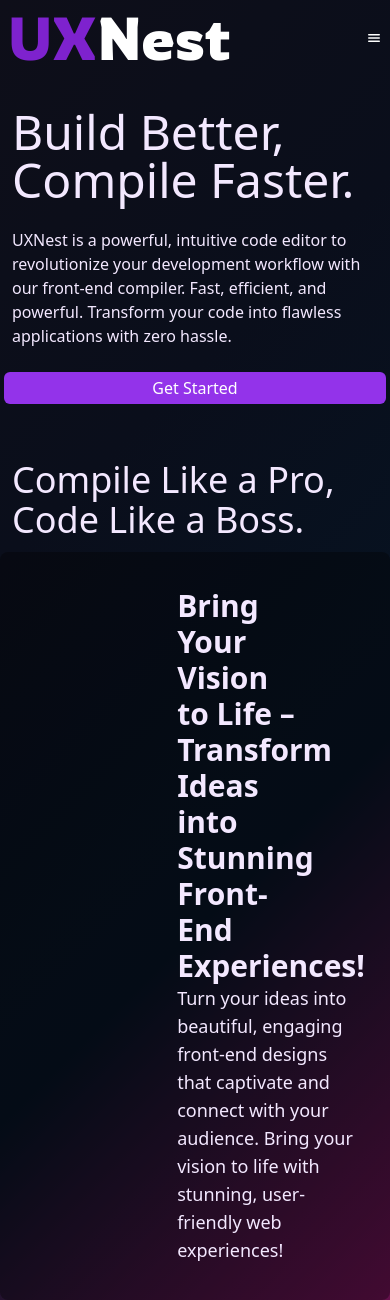
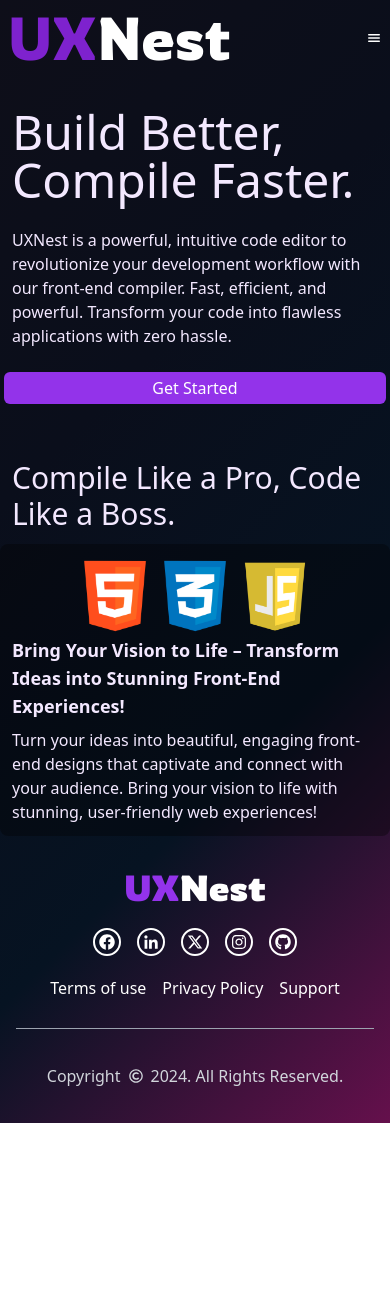
Before and after one commit to yashvardhannautiyal/UXNest, a React (Vite) app: page / in a window 390 px wide. After the commit the page ends 1123 px from the top, so only its background shows below. Built offline with nearby package versions, Linux system fonts and the light colour scheme.

Commit message:
footer edited

```diff
--- a/src/Components/Footer/Footer.jsx
+++ b/src/Components/Footer/Footer.jsx
@@ -1,7 +1,66 @@
-const Footer =()=>{
-    return (
-        <></>
-    )
-}
+import React from "react";
+import { FaFacebook } from "react-icons/fa";
+import { FaInstagram } from "react-icons/fa6";
+import { FaRegCopyright } from "react-icons/fa";
+import { GrLinkedinOption } from "react-icons/gr";
+import { FaXTwitter } from "react-icons/fa6";
+import { FaGithub } from "react-icons/fa";
+const Footer = () => {
+  return (
+    <>
+      <footer className=" px-4 md:px-16 lg:px-28 py-8 text-white">
+        <div>
+          <h1 className="font-bold font-navLogo text-4xl text-center">
+            <span className="text-purple-600">UX</span>Nest
+          </h1>
+        </div>
+        <div>
+          <div className="p-5 font-medium sm:text-2xl">
+            <ul className="flex space-x-4 justify-center text-center">
+              <li>
+                <div className="border-2 border-white p-1 sm:m-2 rounded-full hover:bg-white hover:text-black hover:cursor-pointer">
+                  <FaFacebook />
+                </div>
+              </li>
+              <li>
+                <div className="border-2 border-white p-1 sm:m-2 rounded-full hover:bg-white hover:text-black hover:cursor-pointer">
+                  <GrLinkedinOption />
+                </div>
+              </li>
+              <li>
+                <div className="border-2 border-white p-1 sm:m-2 rounded-full hover:bg-white hover:text-black hover:cursor-pointer">
+                  <FaXTwitter />
+                </div>
+              </li>
+              <li>
+                <div className="border-2 border-white p-1 sm:m-2 rounded-full hover:bg-white hover:text-black hover:cursor-pointer">
+                  <FaInstagram />
+                </div>
+              </li>
+              <li>
+                <div className="border-2 border-white p-1 sm:m-2 rounded-full hover:bg-white hover:text-black hover:cursor-pointer">
+                  <FaGithub />
+                </div>
+              </li>
+            </ul>
+          </div>
+          <div className="flex justify-center">
+            <p className="pr-4 hover:underline hover:cursor-pointer">Terms of use</p>
+            <p className="pr-4 hover:underline hover:cursor-pointer">Privacy Policy</p>
+            <p className="hover:underline hover:cursor-pointer">Support</p>
+          </div>
+        </div>
+
+        <div className="border-t border-t-gray-400 pt-8 text-gray-300 mt-7">
+          <span className="flex justify-center items-center">
+            Copyright
+            <FaRegCopyright className="pl-2 pr-2 text-3xl"/>
+            <p>2024. All Rights Reserved.</p>
+          </span>
+        </div>
+      </footer>
+    </>
+  );
+};
 
 export default Footer;
--- a/src/Components/HeroSection/HeroSection.jsx
+++ b/src/Components/HeroSection/HeroSection.jsx
@@ -33,31 +33,31 @@ const HeroSection = () => {
 
         {/* section 2 */}
         <div className="md:p-4 mt-10">
-          <p className="md:text-6xl text-4xl font-medium md:p-9 md:m-6 md:text-center p-3">
+          <p className="flex justify-center md:text-6xl text-3xl font-medium md:p-9 md:m-6 md:text-center p-3">
             Compile Like a Pro, Code Like a Boss.
           </p>
 
-          <div className="bg-black bg-opacity-35 rounded-lg flex items-center justify-center p-9">
-            <div className="flex p-4">
+          <div className="bg-black bg-opacity-35 rounded-lg md:flex items-center justify-center lg:p-9 p-3">
+            <div className="flex justify-center lg:p-4">
             {/* html-logo  */}
-            <div className="p-5">
-            <img src="../Assets/htmlLogo.png" alt="" className="h-24" />
+            <div className="lg:p-5 xs:p-3">
+            <img src="../Assets/htmlLogo.png" alt="" className="md:h-28 h-20" />
             </div>
             {/* css-logo  */}
-            <div className="p-5">
-            <img src="../Assets/cssLogo.png" alt="" className="h-24"/>
+            <div className="lg:p-5 xs:p-3">
+            <img src="../Assets/cssLogo.png" alt="" className="md:h-28 h-20"/>
             </div>
             {/* js-logo  */}
-            <div className="p-5">
-            <img src="../Assets/jsLogo.png" alt="" className="h-24"/>
+            <div className="lg:p-5 xs:p-3">
+            <img src="../Assets/jsLogo.png" alt="" className="md:h-28 h-20 p-1"/>
             </div>
             </div>
 
-            <div className="w-3/5">
-                <h1 className="font-extrabold text-3xl w-2/3">
+            <div className="md:w-3/5">
+                <h1 className="font-extrabold md:text-3xl text-lg lg:w-2/3">
                 Bring Your Vision to Life – Transform Ideas into Stunning Front-End Experiences!
                 </h1>
-                <p className="text-lg font-medium">Turn your ideas into beautiful, engaging front-end designs that captivate and connect with your audience. Bring your vision to life with stunning, user-friendly web experiences!</p>
+                <p className="md:text-lg font-medium mt-2 ">Turn your ideas into beautiful, engaging front-end designs that captivate and connect with your audience. Bring your vision to life with stunning, user-friendly web experiences!</p>
             </div>
           </div>
         </div>
--- a/src/Components/Navbar/Navbar.jsx
+++ b/src/Components/Navbar/Navbar.jsx
@@ -32,7 +32,7 @@ const Navbar = () => {
           </span>
         </a>
 
-        <div className="hidden lg:flex gap-12 font-medium">
+        <div className="hidden lg:flex gap-12 font-medium p-4">
           {/* home  */}
           <a
             href="#"
@@ -49,16 +49,16 @@ const Navbar = () => {
             onClick={handleLoginClick}
             style={{ cursor: "pointer" }}
           >
-            Log in
+            Sign in
           </a>
 
           {/* dark mode */}
-          <a
+          {/* <a
             href="#"
             className="font-normal text-white transition delay-2000 duration-300 hover:text-purple-200"
           >
             Darkmode
-          </a>
+          </a> */}
         </div>
 
         {/* menu : for screen smaller than medium */}
```
